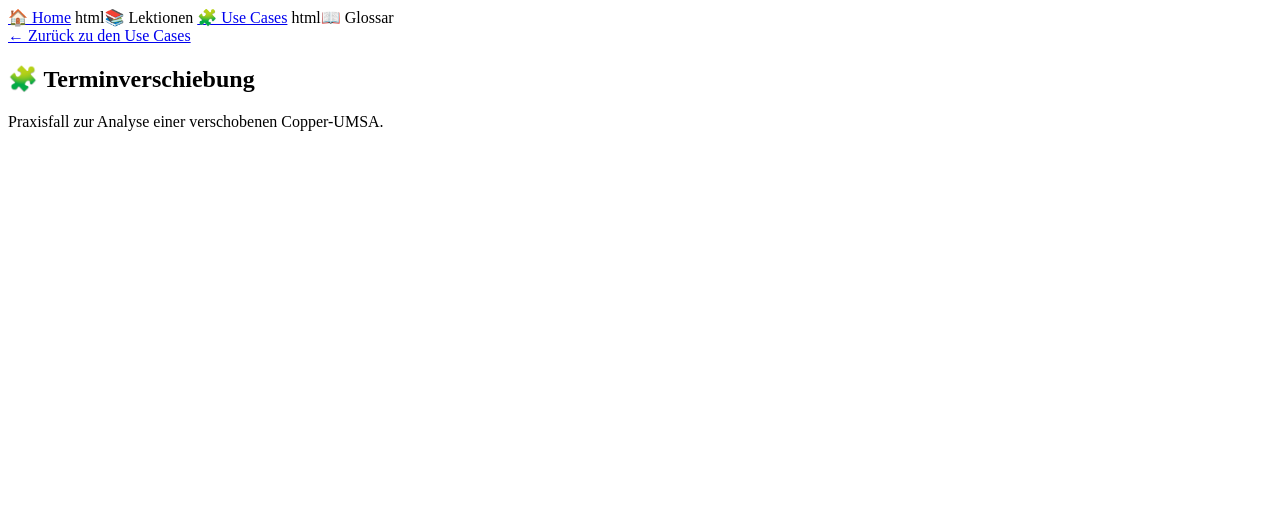
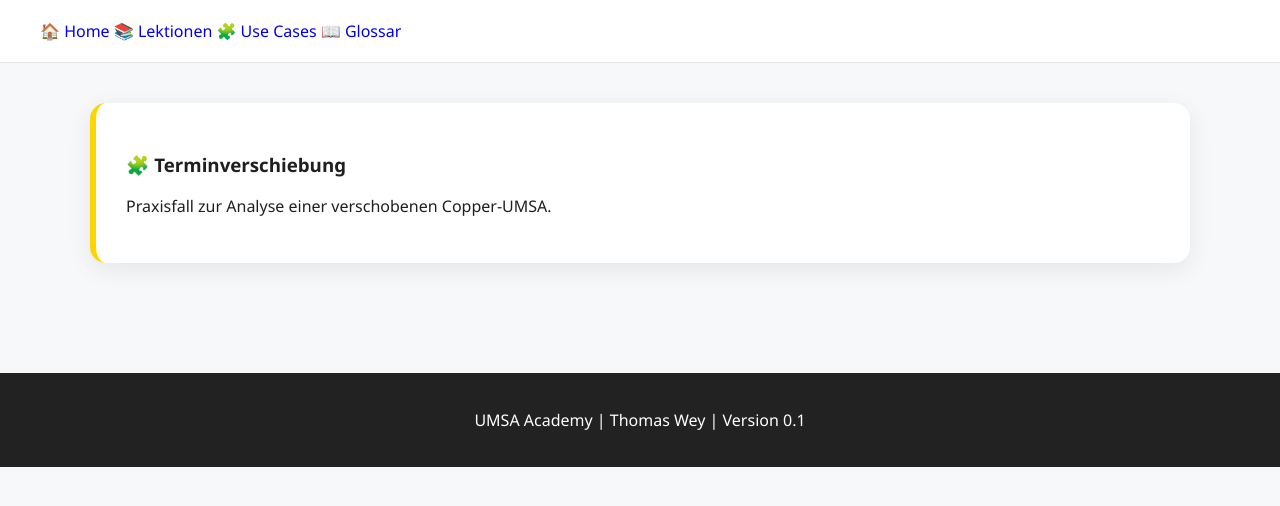
Before and after one commit to weytom-coder/umsa-academy, a plain HTML site: page usecases/terminverschiebung.html in a window 1280 px wide. Drawn offline with Linux system fonts and the light colour scheme; files that its build step writes are made by us from their sources.

Commit message:
Update terminverschiebung.html

```diff
--- a/usecases/terminverschiebung.html
+++ b/usecases/terminverschiebung.html
@@ -3,31 +3,38 @@
 
 <head>
     <meta charset="UTF-8">
-    <title>Use Case | Terminverschiebung</title>
-    <linkyle.css
+    <title>UMSA Academy | Use Cases | Terminverschiebung</title>
+    <link rel="stylesheet" href="style.css">
 </head>
 
 <body>
 
 <nav>
 <a href="../index.html">🏠 Home</a>
-html📚 Lektionen</a>
+<a href="../lessons.html">📚 Lektionen</a>
 <a href="../usecases.html">🧩 Use Cases</a>
-html📖 Glossar</a>
+<a href="../glossar.html">📖 Glossar</a>
 </nav>
 
 <main class="container">
 
-<a href="../usecases.html">
-← Zurück zu den Use Cases
-</a>
-
-<section class="lesson-card">
-
-<h1>🧩 Terminverschiebung</h1>
-
+<div class="lesson-card">
+<h3>🧩 Terminverschiebung</h3>
 <p>
 Praxisfall zur Analyse einer verschobenen Copper-UMSA.
 </p>
+</div>
 
-</section>
+
+</main>
+
+
+
+<footer>
+<p>
+UMSA Academy | Thomas Wey | Version 0.1
+</p>
+</footer>
+
+</body>
+</html>
```
